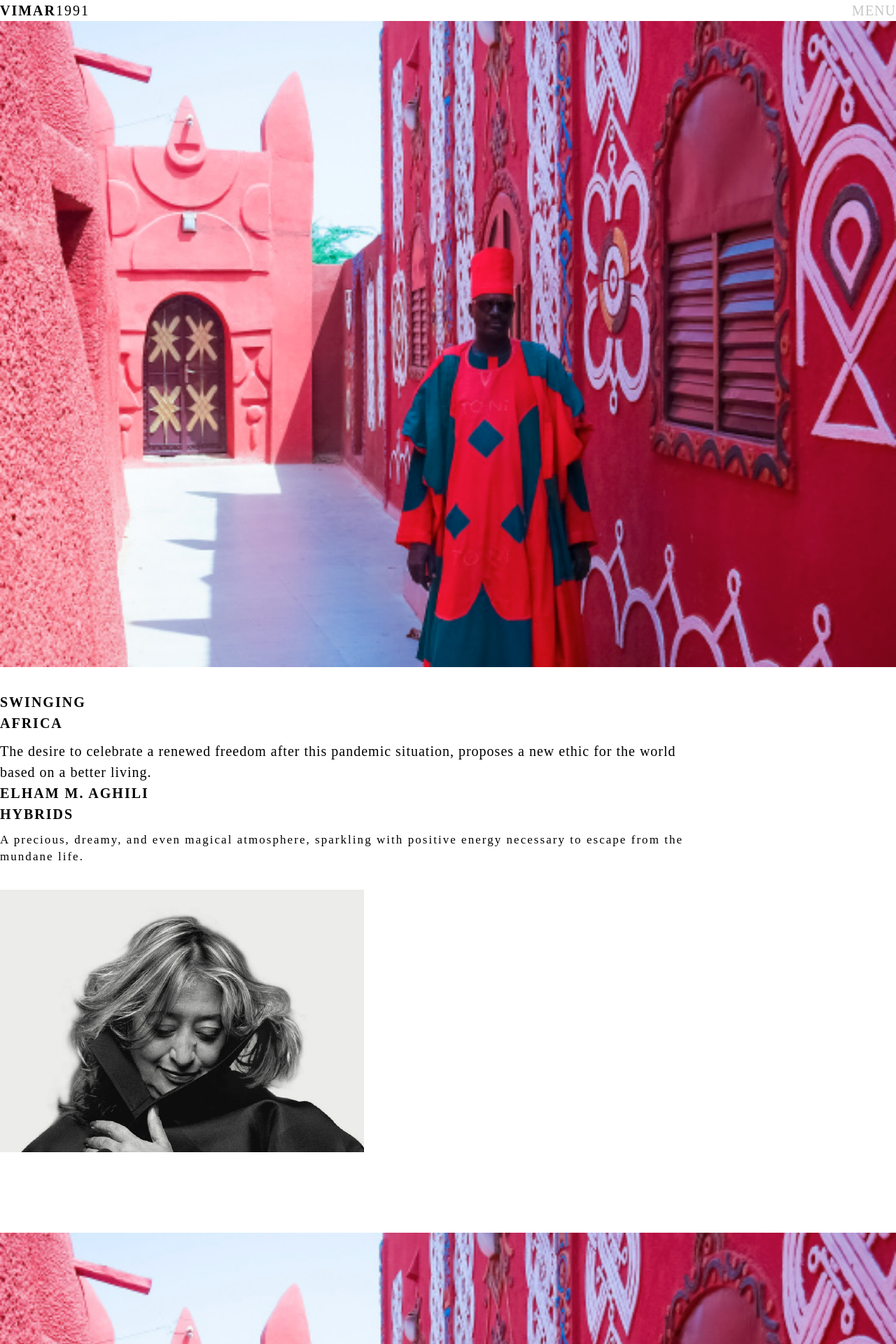
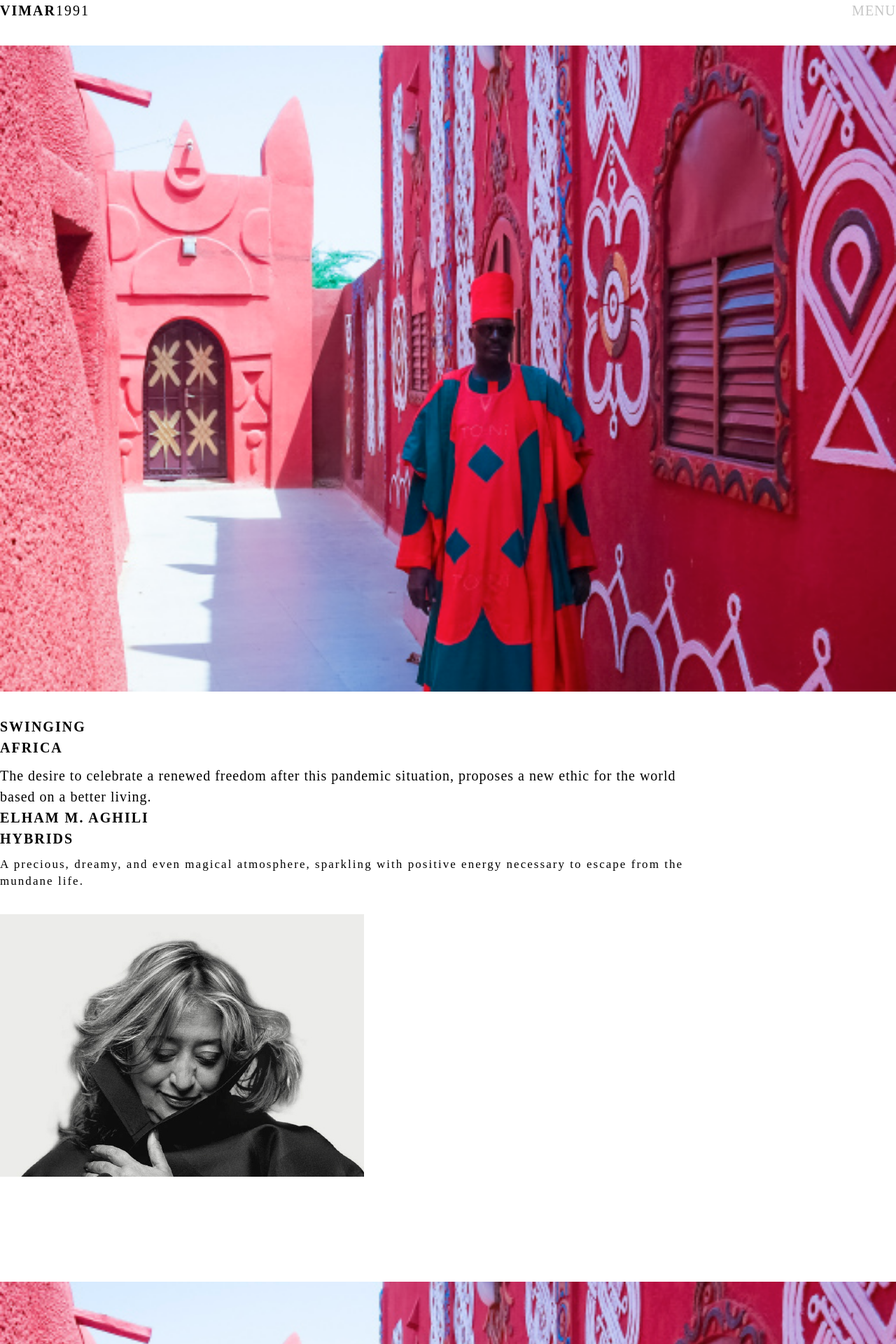
Before and after one commit to palacios000/vimar91, a PHP site: page /stories.php in a window 1280 px wide. Shown: the top 1920 px of the page at 70% size. Run offline with PHP 8.4, Linux system fonts and the light colour scheme; data that the repository does not hold is empty; some libraries are stand-ins or nearby versions; some web fonts are replaced.

Commit message:
minor fixes

```diff
--- a/public/site/templates/home.php
+++ b/public/site/templates/home.php
@@ -5,7 +5,7 @@
 		<?php require 'inc/menu.php' ?>
 
 		<!-- First banner -->
-		<div class="h-76 md:h-42p w-full overflow-hidden relative">
+		<div class="h-42p w-full overflow-hidden relative">
 			<img class="object-cover h-76 md:h-42p md:w-full z-0" src="<?= $config->urls->templates?>pictures/1-wide.jpg" alt="flower banner">
 			<div class="absolute w-full sm:pl-8 md:pl-0 md:right-0 p-3 inset-y-0 flex md:w-1/2 align-center z-10 text-black font-bold text-8vh leading-7vh tracking-widest">
 				<div class="self-center w-1/2">
@@ -26,7 +26,7 @@
 
 		<!-- Third banner -->
 		<div class="h-42p w-full overflow-hidden relative">
-			<img class="object-cover h-42p w-full z-0" src="<?= $config->urls->templates?>pictures/1-wide.jpg" alt="flower banner">
+			<img class="object-cover h-42p md:w-full z-0" src="<?= $config->urls->templates?>pictures/1-wide.jpg" alt="flower banner">
 			<div class="absolute w-full sm:pl-8 md:pl-0 md:right-0 p-3 inset-y-0 flex md:w-1/2 align-center z-10 text-black font-bold text-8vh leading-7vh tracking-widest">
 				<div class="self-center w-1/2">
 					LINFA COLLECTION NEW SS MAY 2022
--- a/public/site/templates/stories.php
+++ b/public/site/templates/stories.php
@@ -5,12 +5,12 @@
 		<?php require 'inc/menu.php' ?>
 
 		<!-- Posts grid -->
-		<div class="grid grid-cols-1 md:grid-cols-2 px-8 md:px-16 md:gap-x-16">
+		<div class="grid grid-cols-1 md:grid-cols-2 px-8 md:pt-8 md:px-16 md:gap-x-16">
 			<!-- Picture-first Post -->
 			<div class="flex flex-col flex-grow mb-7 md:mb-23">
 				<!-- Add classes .order-last and .mt-7 when printing even elements -->
 				<!-- Leave just .pb-7 when printing odd elements -->
-				<div class="sm:order-last sm:pt-7 md:order-first pb-7">
+				<div class="sm:order-last pt-7 md:pt-0 md:order-first pb-7">
 					<img class="object-cover w-full" src="<?= $config->urls->templates?>pictures/3.jpg" alt="African man">
 				</div>
 				<div class="w-77p">
@@ -42,7 +42,7 @@
 			</div>
 			<!-- Picture-first Post -->
 			<div class="flex flex-col flex-grow mb-7 md:mb-23">
-				<div class="sm:order-last sm:pt-7 md:order-first pb-7">
+				<div class="sm:order-last pt-7 md:pt-0 md:order-first pb-7">
 					<img class="object-cover w-full" src="<?= $config->urls->templates?>pictures/3.jpg" alt="African man">
 				</div>
 				<div class="w-77p">
```
